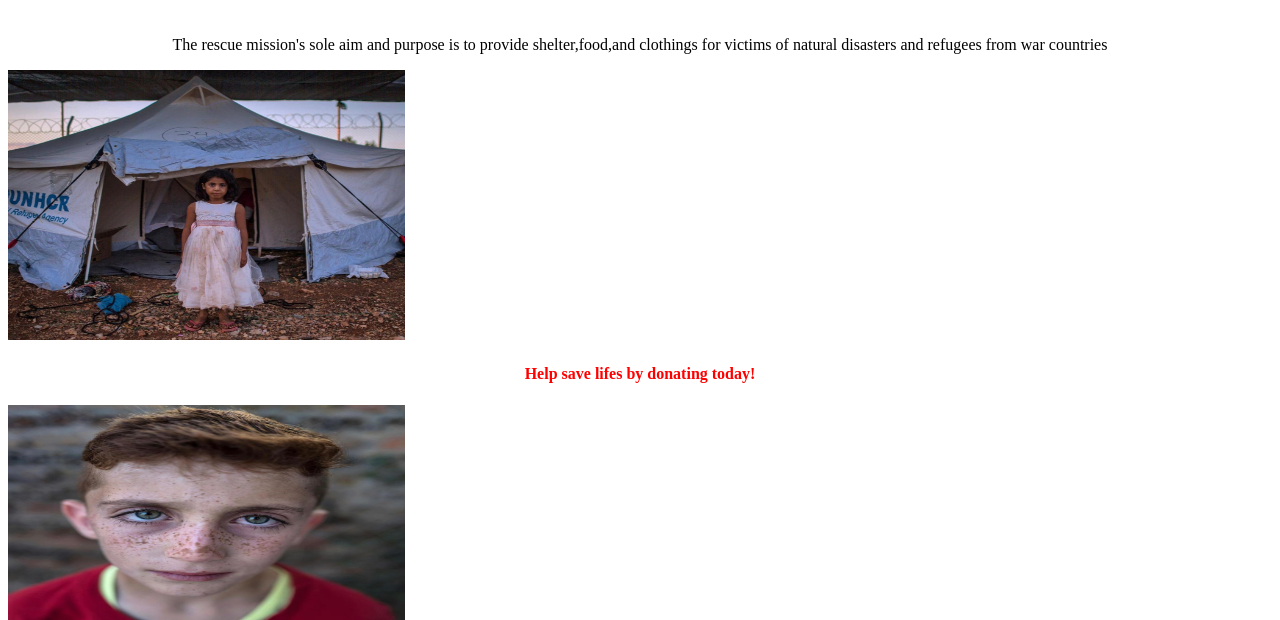
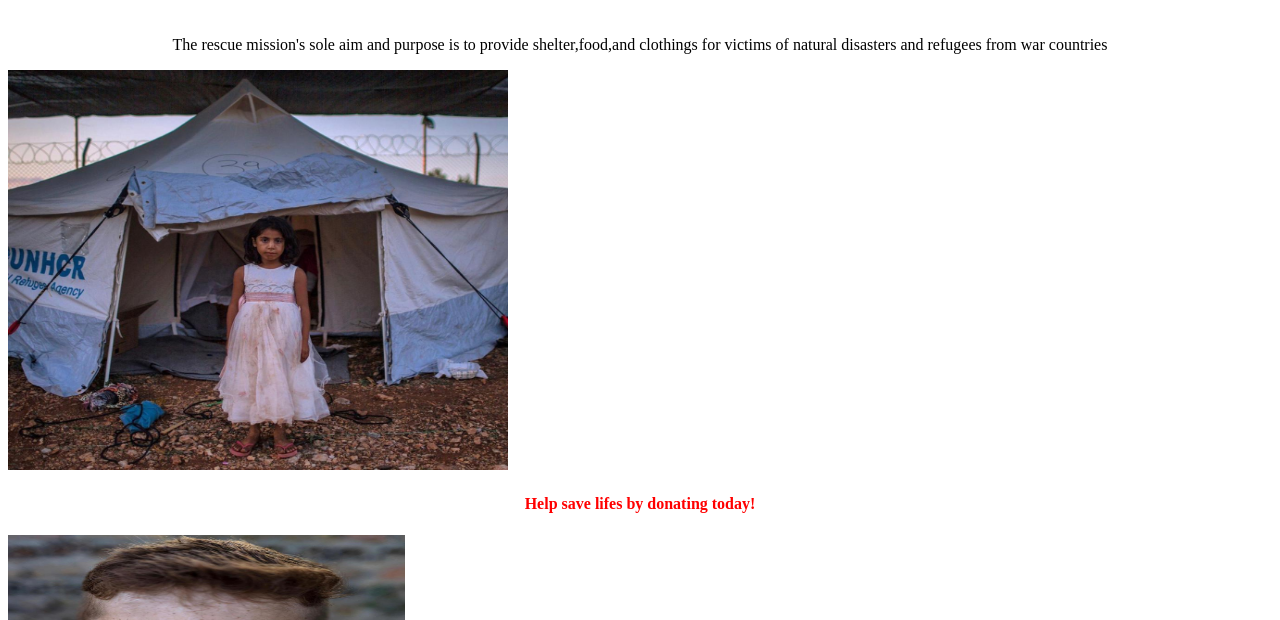
Before and after one commit to jessycodes/Rescue-mission, a website: page index.html in a window 1280 px wide. Shown: the part 180-800 px from the top of the page. Drawn offline with Linux system fonts and the light colour scheme.

Commit message:
Update index.html

```diff
--- a/index.html
+++ b/index.html
@@ -36,7 +36,7 @@ li a:hover {
 </ul>
 <h1 style="color:orange; font-size:65px; text-align:center;">RESCUE MISSION OF SYRIA </h1>
 				<p style="text-align:center;">The rescue mission's sole aim and purpose is to provide shelter,food,and clothings for victims of natural disasters and refugees from war countries</p>
-				<img src="IMG-20210226-WA0019.jpg" alt="image1"style="width:397px;height:270px;">
+				<img src="IMG-20210226-WA0019.jpg" alt="image1"style="width:500px;height:400px; text-align: center;">
 				<h4 style="text-align:center; color:red;">Help save lifes by donating today!</h4>
 				<img src="IMG-20210226-WA0020.jpg" alt="image2"style="width:397px;height:230px;">
 				<h4 style="text-align:center;">The rescue mission of Syria has nation wide branches across the globe</h4>
```
